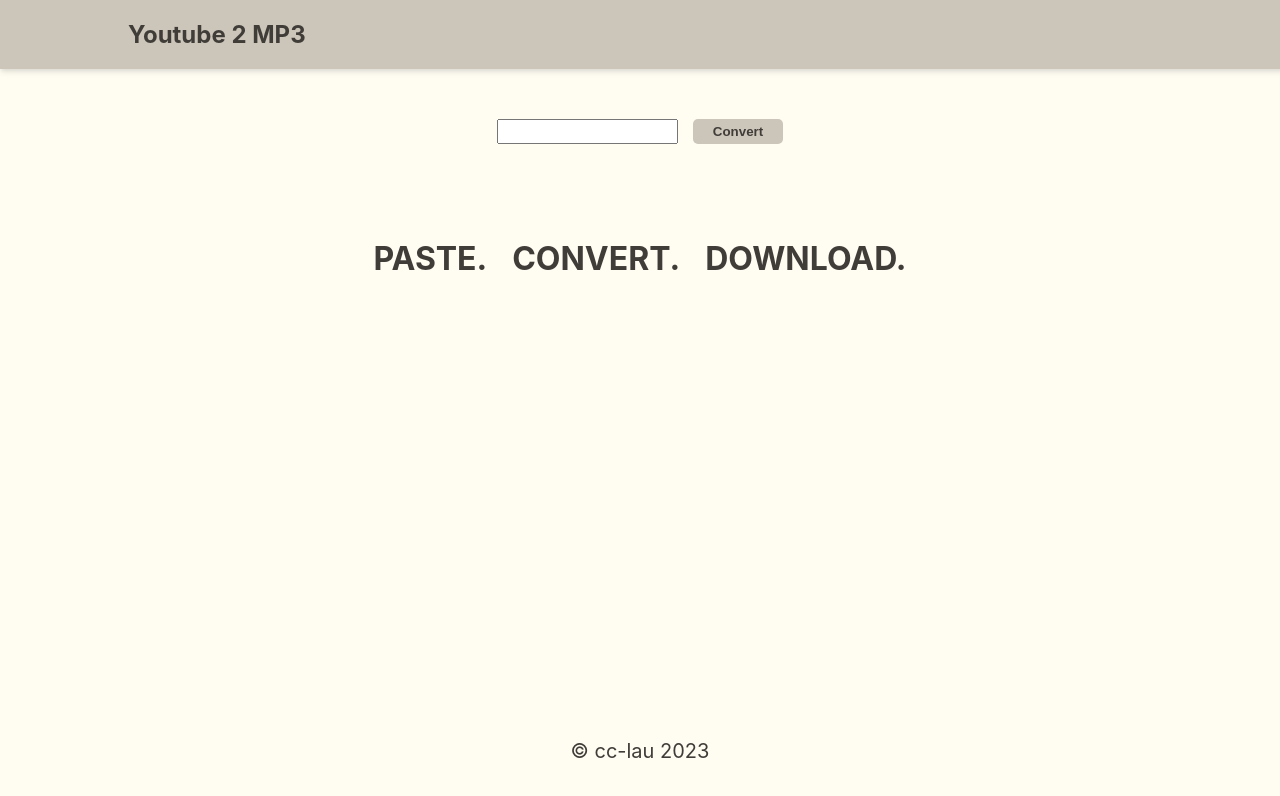
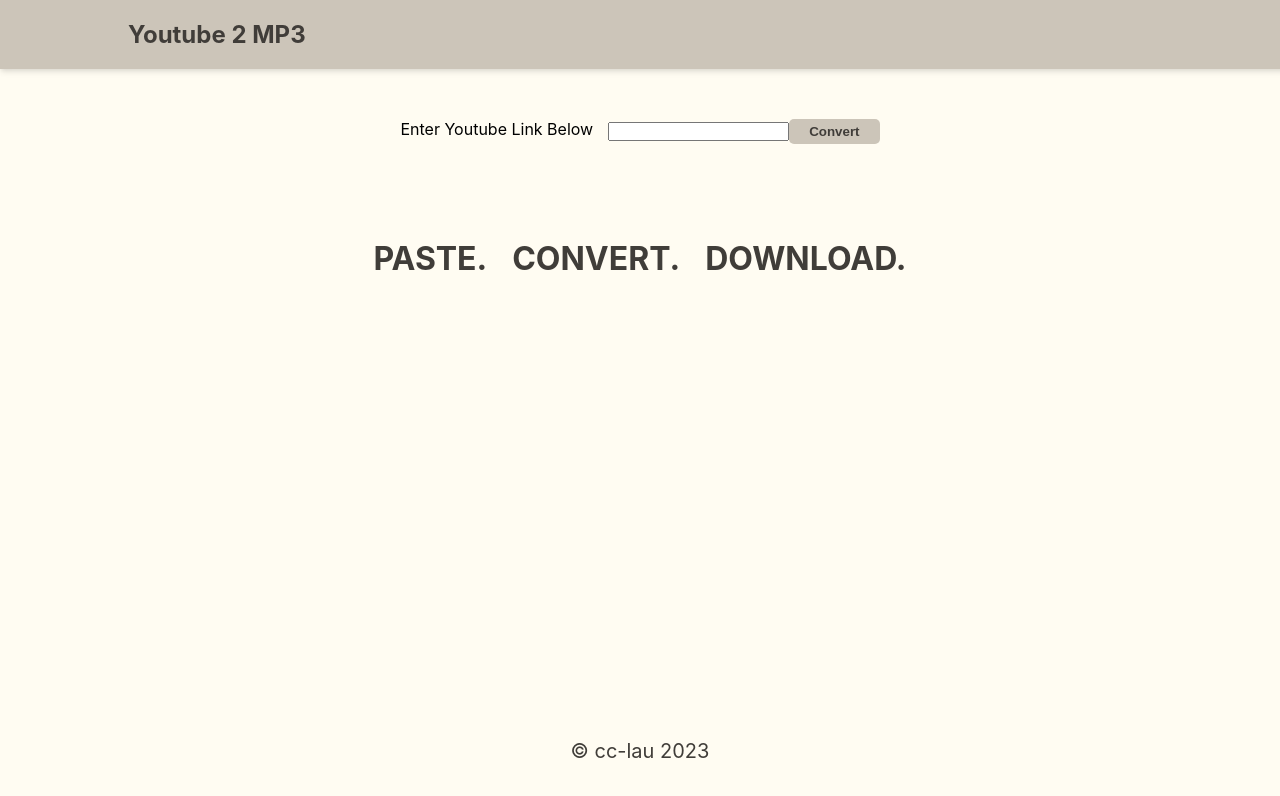
Before and after one commit to cc-lau/yt-2-mp3, a React (Create React App) app: page / in a window 1280 px wide. Shown: the top 796 px of the page. Built offline with nearby package versions, Linux system fonts and the light colour scheme.

Commit message:
Added instruction text and input container divs

```diff
--- a/src/Components/Search/Search.js
+++ b/src/Components/Search/Search.js
@@ -51,7 +51,10 @@
 
   return (
     <div className="search-container">
+      <span className="instruction-text">Enter Youtube Link Below</span>
+      <div className="input-container">
       <input
+        className="search-input"
         type="text"
         id="video-url"
         name="video-url"
@@ -60,6 +63,7 @@
       ></input>
       <button className="search-button" onClick={convertVideo}>Convert</button>
     </div>
+    </div>
   );
 }
 
```
